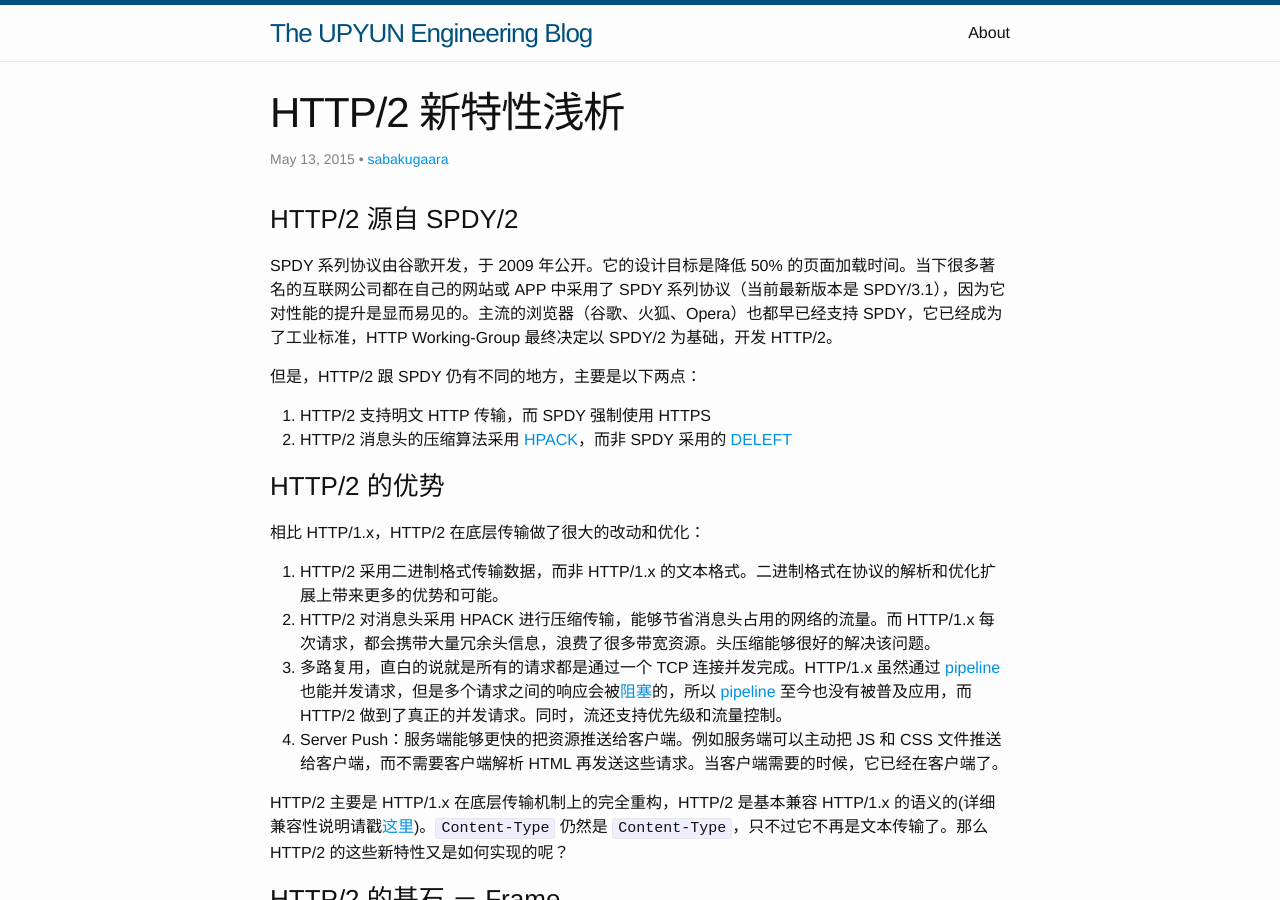
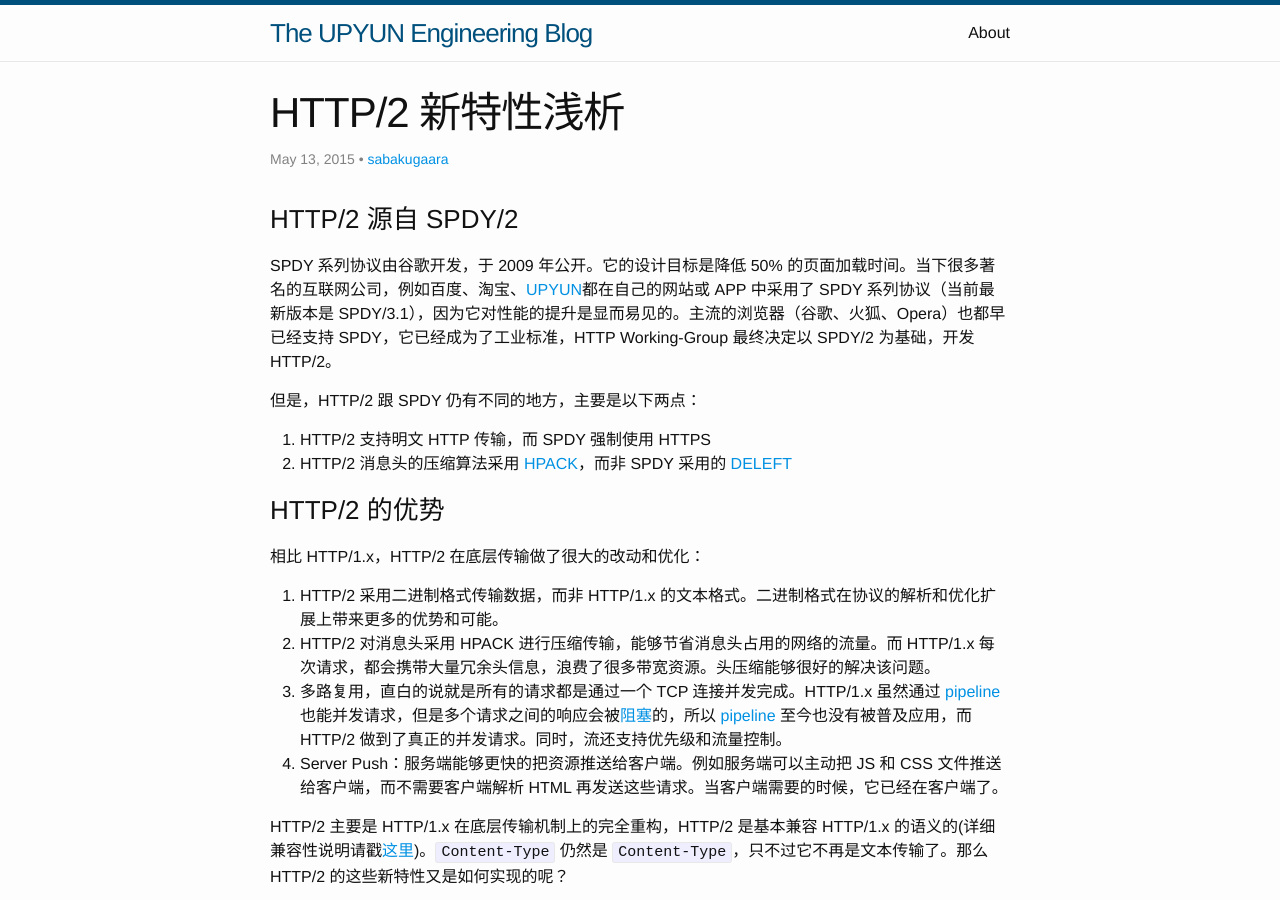
Before and after one commit to upyun/upyun.github.io, a Jekyll site: the page built from _posts/2015-05-13-http2.markdown, in a window 1280 px wide and 900 px high. Built offline with Jekyll 4.4.1, drawn with Linux system fonts in a browser that asks for light colours; comment, search, counter and statistics services are not loaded; some of the changed text lies outside the part shown.

Commit message:
add upyun info

```diff
--- a/_posts/2015-05-13-http2.markdown
+++ b/_posts/2015-05-13-http2.markdown
@@ -8,7 +8,7 @@ comments: true
 
 ### HTTP/2 源自 SPDY/2
 
-SPDY 系列协议由谷歌开发，于 2009 年公开。它的设计目标是降低 50% 的页面加载时间。当下很多著名的互联网公司都在自己的网站或 APP 中采用了 SPDY 系列协议（当前最新版本是 SPDY/3.1），因为它对性能的提升是显而易见的。主流的浏览器（谷歌、火狐、Opera）也都早已经支持 SPDY，它已经成为了工业标准，HTTP Working-Group 最终决定以 SPDY/2 为基础，开发 HTTP/2。
+SPDY 系列协议由谷歌开发，于 2009 年公开。它的设计目标是降低 50% 的页面加载时间。当下很多著名的互联网公司，例如百度、淘宝、[UPYUN](https://www.upyun.com)都在自己的网站或 APP 中采用了 SPDY 系列协议（当前最新版本是 SPDY/3.1），因为它对性能的提升是显而易见的。主流的浏览器（谷歌、火狐、Opera）也都早已经支持 SPDY，它已经成为了工业标准，HTTP Working-Group 最终决定以 SPDY/2 为基础，开发 HTTP/2。
 
 但是，HTTP/2 跟 SPDY 仍有不同的地方，主要是以下两点：
 
@@ -108,7 +108,9 @@ HPACK 不仅仅通过索引键值对来降低数据量，同时还会将字符
 
 如果你想实现一个支持 HTTP/2 的服务器，那么你可以移步 [HTTP/2 官网](http://http2.github.io/) 做更多了解，它还提供了一份已经实现 HTTP/2 的项目列表：<https://github.com/http2/http2-spec/wiki/Implementations> 。
 
-另外，关于 HTTP/2 性能如何，可以参考官方小组给出的例子：<https://http2.akamai.com/demo>
+另外，关于 HTTP/2 性能如何，可以参考官方小组给出的例子：<https://http2.akamai.com/demo>。
+
+[UPYUN](https://www.upyun.com) 在不久的将来也会加入对 HTTP/2 协议支持，为用户提供更好更快的云加速服务。
 
 ### 延伸阅读:
 
```
